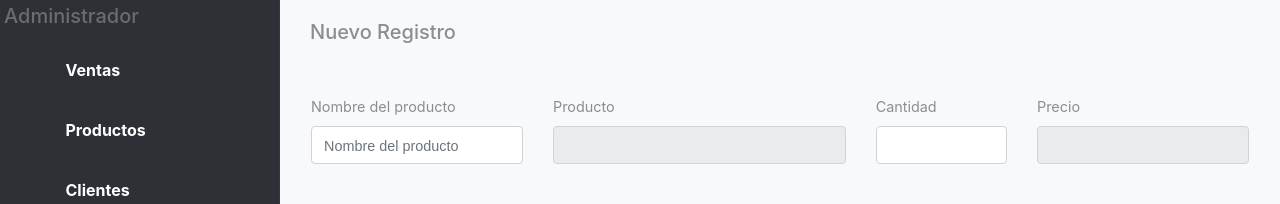
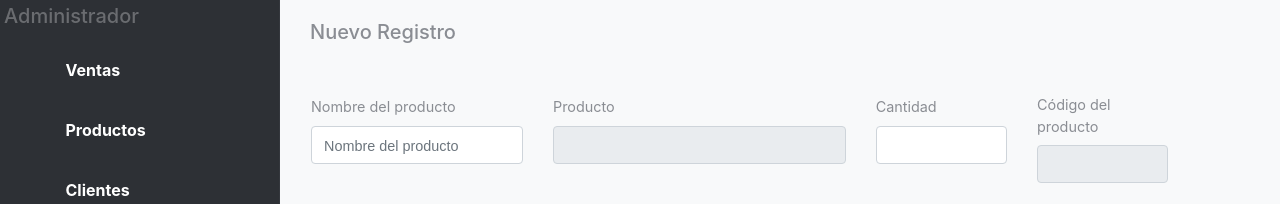
Before and after one commit to Kodzera/venta, a PHP site: page /venta/Ventas/Listar in a window 1280 px wide. Shown: the part 81-285 px from the top of the page. Run offline with PHP 8.4, Linux system fonts and the light colour scheme; the visitor is signed in with stand-in values (Sample User, id 1); data that the repository does not hold is empty; some libraries are stand-ins or nearby versions.

Commit message:
ahora se muestra el codigo y ya no el precio

```diff
--- a/Assets/js/Funciones.js
+++ b/Assets/js/Funciones.js
@@ -223,7 +223,7 @@ function BuscarProductoPorNombre(event) {
                     var info = JSON.parse(response);
                     document.getElementById("id").value = info.id;
                     document.getElementById("nombreP").value = info.nombre;
-                    document.getElementById("precioP").value = info.precio;
+                    document.getElementById("codigoP").value = info.codigo;
                     $("#stockD").val(info.cantidad);
                     document.getElementById("cantidad").value = 1;
                     document.getElementById("cantidad").focus();
@@ -253,10 +253,10 @@ function IngresarCantidad(e) {
             })
         } else {
             $.ajax({
-                url: urls,
+                url: base + "Compras/agregarProducto",
                 type: 'POST',
                 async: true,
-                data: $("#frmCompras").serialize(),
+                data: $("#frmCompras").serialize(), // Aquí envías todos los datos del formulario
                 success: function (response) {
                     $('#frmCompras').trigger("reset");
                     $("#buscar_codigo").focus();
@@ -265,19 +265,20 @@ function IngresarCantidad(e) {
                     if (response == 1) {
                         Swal.fire({
                             icon: 'success',
-                            title: 'Se actualizo la cantidad del producto',
+                            title: 'Producto agregado a la lista de compras',
                             showConfirmButton: false,
                             timer: 1500
                         })
-                        ListarCompras();
+                        ListarCompras(); // Actualiza la tabla de compras
                     } else {
-                        ListarCompras();
+                        // Maneja los errores si es necesario
                     }
                 }
             });
         }
     }
 }
+
 
 function BuscarCliente(e) {
     const ruc = $("#ruc_cliente").val();
@@ -311,8 +312,7 @@ function ListarCompras() {
             $("#totalV").html(tl);
         }
     });
-}
-// chart Barra
+}// chart Barra
 
 function reportes() {
     $.ajax({
--- a/Controller/Compras.php
+++ b/Controller/Compras.php
@@ -60,7 +60,12 @@ class Compras extends Controllers
                 </td>
             </tr>";
         }
-        $tot = number_format($this->totalPagar, 2, ".", ",");
+        if (isset($this->totalPagar) && is_numeric($this->totalPagar)) {
+            $tot = number_format($this->totalPagar, 2, ".", ",");
+        } else {
+            // Handle the case where $this->totalPagar is not set or not numeric
+            $tot = "0.00"; // Or any other default value or error handling mechanism
+        }
 
         echo "<input type='hidden' id='totalPagar' value='" . $tot . "'/>";
     }
--- a/Views/Ventas/Listar.php
+++ b/Views/Ventas/Listar.php
@@ -1,4 +1,4 @@
-<?php encabezado() ?>
+<?php encabezado()?>
 <!-- Begin Page Content -->
 <div class="page-content bg-light">
     <div class="page-header bg-light">
@@ -29,12 +29,13 @@
             <input id="cantidad" class="form-control" type="text" name="cantidad" onkeyup="IngresarCantidad(event);">
         </div>
     </div>
-    <div class="col-lg-3">
-        <div class="form-group">
-            <label for="precioP">Precio</label>
-            <input id="precioP" class="form-control" type="text" name="precioP" readonly>
-        </div>
+    <div class="col-lg-2">
+    <div class="form-group">
+        <label for="nombreP">Código del producto</label>
+        <input id="codigoP" class="form-control" type="text" name="codigoP" readonly>
     </div>
+</div>
+
 </form>
 
 
@@ -83,4 +84,4 @@
         </div>
     </section>
 </div>
-<?php pie() ?>
+<?php pie()?>
```
